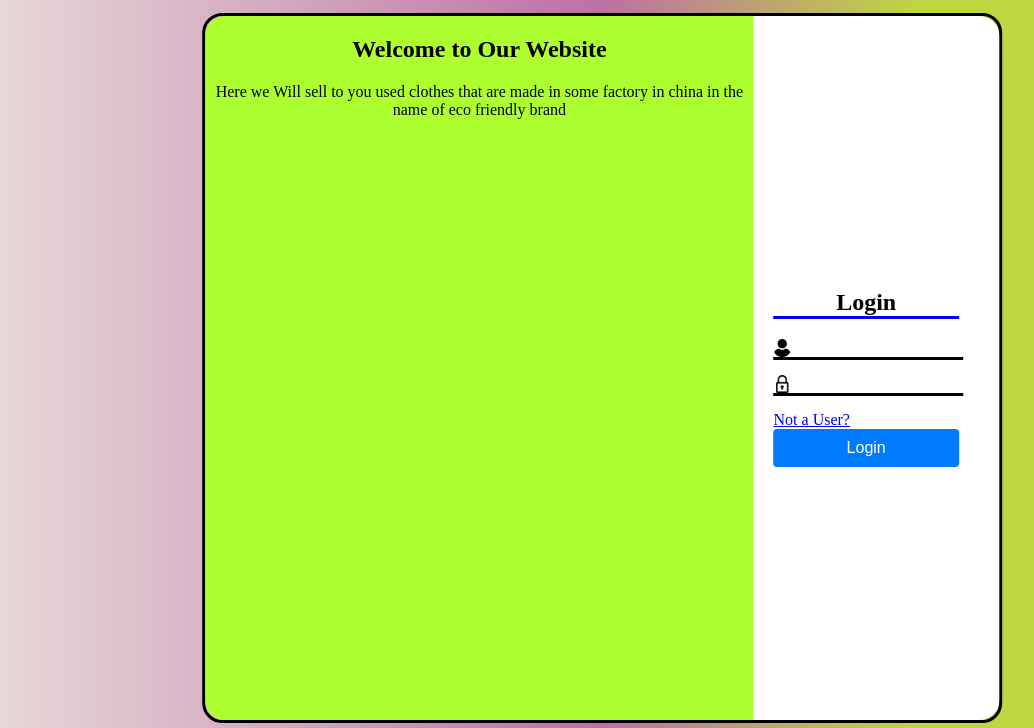
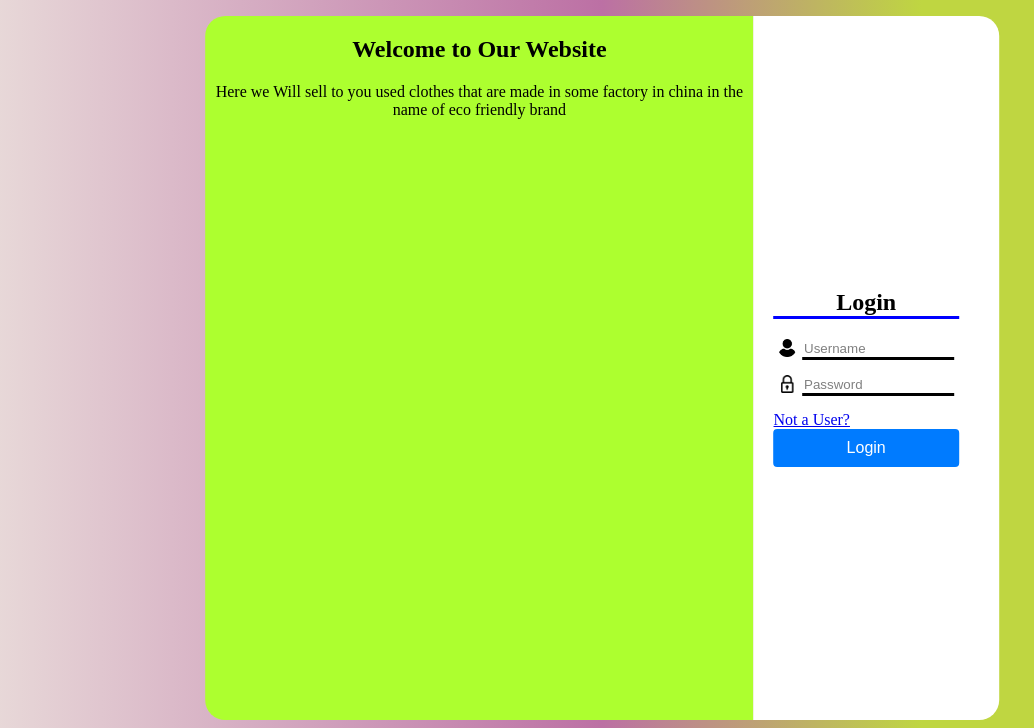
Before and after one commit to nomadisop/Pce_Comp_Web_Programming_lab_Adnan_Ansar_Qureshi, a PHP site: page /login.html in a window 1280 px wide. Shown: the part 72-800 px from the top of the page, without its empty margins (38-1072 px from the left). Run offline with PHP 8.4, Linux system fonts and the light colour scheme.

Commit message:
fixed issue
fixed the login button issue and added more css for login page

```diff
--- a/login.css
+++ b/login.css
@@ -16,7 +16,7 @@ body{
 
 .wlcm-container{
     display: inline-block;
-    border: solid;
+    border:none;
     text-align: center;
 
 }
@@ -30,6 +30,7 @@ body{
   border-color: grey;
   border-top-right-radius: 20px;
   border-bottom-right-radius: 20px;
+  border: none;
   width: 30%;
   }
 
@@ -62,10 +63,6 @@ body{
     font-weight: bold;
   }
 
-  .frm-grp input {
-    width: 100%;
-    border: 1px solid #ccc;
-  }
 
   .form-group button {
     background-color: #007BFF;
@@ -86,6 +83,20 @@ body{
     width:100%;
   }
 
+
   .lginp{
-    width:100%;
+    width:80%;
+    margin-left: 3vb;
+    border:0px;
+    border-bottom: solid;
   }
+
+  .lginp:focus{
+    border:none;
+    border-bottom:solid;
+    outline: none;
+  }
+
+  .lginp::placeholder{
+    color:gray;
+  }
--- a/login.html
+++ b/login.html
@@ -11,6 +11,12 @@
     <link rel="preconnect" href="https://fonts.gstatic.com" crossorigin>
     <link href="https://fonts.googleapis.com/css2?family=Lexend:wght@300&display=swap" rel="stylesheet">
     <title>Login</title>
+
+    <style>
+        input:focus{
+            border: 10px;
+        }
+    </style>
 </head>
 <body>
     <div class="navbar">
@@ -41,25 +47,25 @@
     </div>
 
     <section style="margin: 3vh;">
-        <div class="contmain" style="display: flex;border-style: solid;border-radius: 20px;">
+        <div class="contmain" style="display: flex;border-style:none;border-radius: 20px;cursor: default;">
 
         <div class="content" style="background-color: greenyellow;text-align: center;border-top-left-radius:20px;border-bottom-left-radius: 20px;">
             <h2>Welcome to Our Website </h2>
             <p>Here we Will sell to you used clothes that are made in some factory in china in the name of eco friendly brand</p>
         </div>
 
-        <div class="lg-cnt" >
-            <div style="display: block;"><h2 style="border-bottom: solid;width:auto;border-color: blue;">Login</h2></div>
+        <div class="lg-cnt" style="text-align: center;" >
+            <div style="display: block;"><h2 style="border-bottom: solid;width:auto;border-color: blue;cursor:default;">Login</h2></div>
             <form class="logfrm">
               <div class="frm-grp">
-                <img src="usericon.png" width="18vb" style="position: absolute;padding-top: 0vh;">
-                <input type="text" id="username" class="lginp" placeholder="Username" style="border:none;border-bottom: solid;">
+                <img src="usericon.png" width="18vb" style="position: absolute;">
+                <input type="text" id="username" class="lginp" placeholder="Username">
               </div>
               <div class="frm-grp">
                 <img src="lock.png" width="18vb" style="position: absolute;overflow: hidden;">
-                <input type="password" id="password" class="lginp" style="border:none;border-bottom: solid;" placeholder="     Password">
+                <input type="password" id="password" class="lginp"  placeholder="Password">
               </div>
-              <div class="form-group">
+              <div class="form-group" style="text-align: start;">
             <a href="reg.html">Not a User?</a>
                 <center>
                 <button type="submit" class="smb">Login</button>
```
